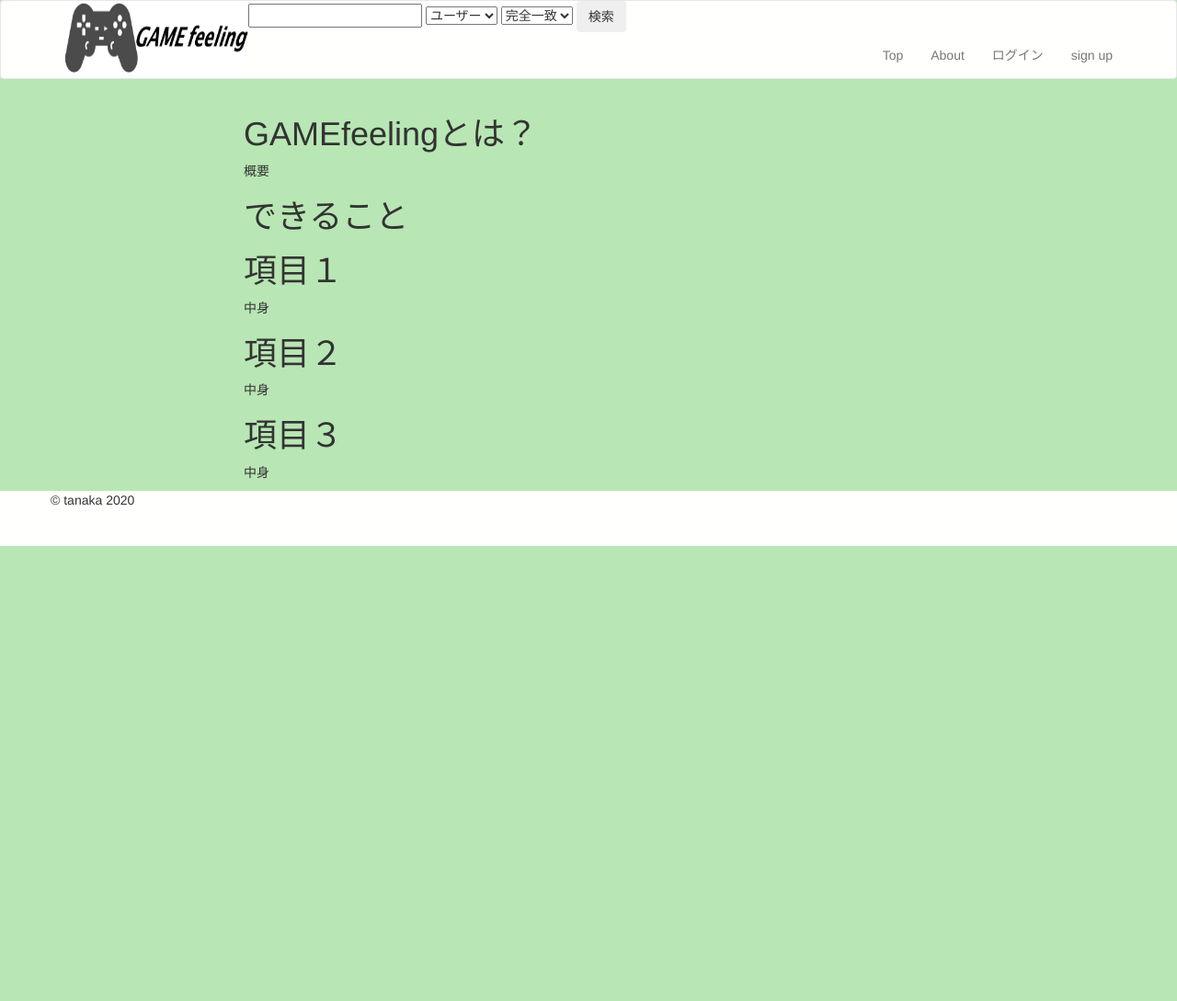
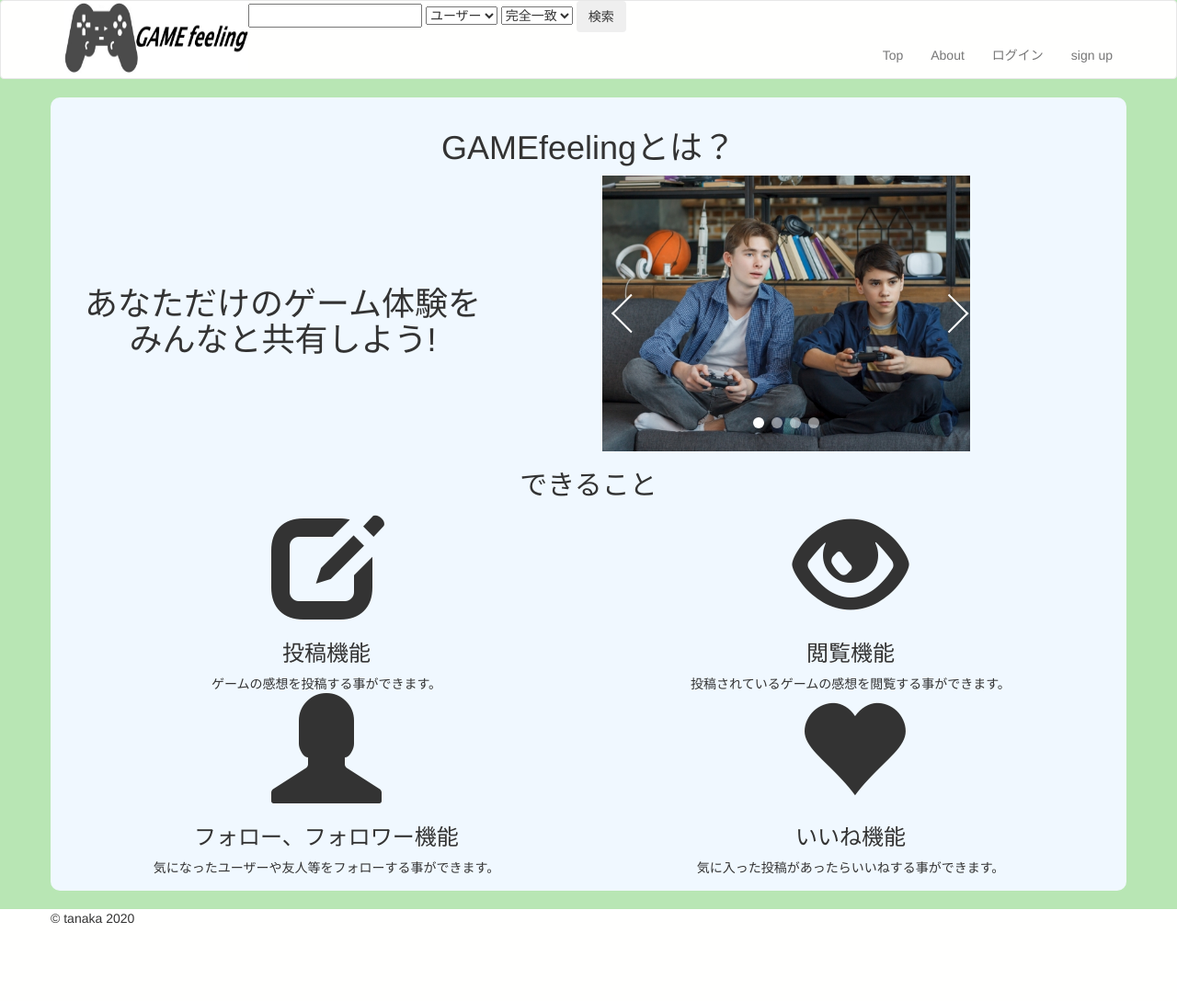
Before and after one commit to sten031/GAMEfeeling, a Rails app: page /homes/about in a window 1280 px wide. Shown: the whole page at 92% size. Before the commit the page ends 594 px from the top, so only its background shows below. Run offline with Rails 7, Linux system fonts and the light colour scheme; style sheets or scripts are compiled from the project's sources; parts of the project's set-up code (start-up, migrations or seed data) failed here and were passed over; some libraries are stand-ins or nearby versions.

Commit message:
top、aboutページ作成完了

```diff
--- a/app/assets/javascripts/application.js
+++ b/app/assets/javascripts/application.js
@@ -18,3 +18,34 @@
 //= require bootstrap-sprockets
 //= require_tree ../../../app/assets/javascripts/.
 //= require_tree .
+
+//Skipprの初期化
+$(function(){
+$("document").ready(function() {
+
+// オプションを指定してSkipprの実行
+$("#theTarget").skippr({
+    // スライドショーの変化 ("fade" or "slide")
+    transition : 'slide',
+    // 変化に係る時間(ミリ秒)
+    speed : 1800,
+    // easingの種類
+    easing : 'easeOutQuart',
+    // ナビゲーションの形("block" or "bubble")
+    navType : 'bubble',
+    // 子要素の種類("div" or "img")
+    childrenElementType : 'div',
+    // ナビゲーション矢印の表示(trueで表示)
+    arrows : true,
+    // スライドショーの自動再生(falseで自動再生なし)
+    autoPlay : true,
+    // 自動再生時のスライド切替間隔(ミリ秒)
+    autoPlayDuration : 2300,
+    // キーボードの矢印キーによるスライド送りの設定(trueで有効)
+    keyboardOnAlways : true,
+    // 一枚目のスライド表示時に戻る矢印を表示するかどうか(falseで非表示)
+    hidePrevious : false
+});
+});
+
+});
--- a/app/assets/stylesheets/application.scss
+++ b/app/assets/stylesheets/application.scss
@@ -17,9 +17,13 @@
   @import "bootstrap-sprockets";
   @import "bootstrap";
 
+html{
+  height:100%;
+}
+
 body {
   background-color: #B8E6B4;
-  margin-bottom:200px;
+  height:100%;
 }
 
 .head {
@@ -36,5 +40,65 @@ body {
 footer {
   margin-top: auto;
   background-color: #FFFFFE;
-  height: 60px;
+  height: 100px;
 }
+
+#container {
+  height: 500px;
+ }
+
+#container-about {
+  height: 300px;
+  width: 400px;
+ }
+
+.top1 {
+  background-image: url(gaming.jpg);
+}
+
+.top2 {
+  background-image: url(famicon.jpg);
+}
+
+.top3 {
+  background-image: url(n-s.jpg);
+}
+
+.top4 {
+  background-image: url(fortnite.jpg);
+}
+
+.about1 {
+  background-image: url(game1.jpg);
+}
+
+.about2 {
+  background-image: url(game2.jpg);
+}
+
+.about3 {
+  background-image: url(game3.jpg);
+}
+
+.about4 {
+  background-image: url(game4.jpg);
+}
+
+.text {
+  text-align: center;
+}
+
+.slideimag {
+  max-width: 100%;
+  max-height: 100%;
+  margin: 0 auto;
+}
+
+.field {
+  height: 200px;
+}
+
+.about-strong {
+  padding-top:100px;
+  text-align: center;
+}
--- a/app/views/homes/about.html.erb
+++ b/app/views/homes/about.html.erb
@@ -1,11 +1,39 @@
-<div class="col-xs-offset-2 col-xs-8">
+<div class="col-xs-12 base text">
   <h1>GAMEfeelingとは？</h1>
-  <p>概要</p>
-  <h1>できること</h1>
-  <h1>項目１</h1>
-  <p>中身</p>
-  <h1>項目２</h1>
-  <p>中身</p>
-  <h1>項目３</h1>
-  <p>中身</p>
+  <div class="col-xs-5 about-strong">
+    <h1>あなただけのゲーム体験をみんなと共有しよう!</h1>
+  </div>
+  <div class="col-xs-offset-1 col-xs-6">
+    <div id="container-about">
+        <div id="theTarget">
+            <div class="about1"></div>
+            <div class="about2"></div>
+            <div class="about3"></div>
+            <div class="about4"></div>
+        </div>
+    </div>
+  </div>
+  <div class="col-xs-12">
+    <h2>できること</h2>
+  </div>
+  <div class="col-xs-6 field">
+    <span class="glyphicon glyphicon-edit" aria-hidden="true" style="font-size: 120px"></span>
+    <h3>投稿機能</h3>
+    <p>ゲームの感想を投稿する事ができます。</p>
+  </div>
+  <div class="col-xs-6 field">
+    <span class="glyphicon glyphicon-eye-open" aria-hidden="true" style="font-size: 120px"></span>
+    <h3>閲覧機能</h3>
+    <p>投稿されているゲームの感想を閲覧する事ができます。</p>
+  </div>
+  <div class="col-xs-6 field">
+    <span class="glyphicon glyphicon-user" aria-hidden="true" style="font-size: 120px"></span>
+    <h3>フォロー、フォロワー機能</h3>
+    <p>気になったユーザーや友人等をフォローする事ができます。</p>
+  </div>
+  <div class="col-xs-6 field">
+    <span class="glyphicon glyphicon-heart" aria-hidden="true" style="font-size: 120px"></span>
+    <h3>いいね機能</h3>
+    <p>気に入った投稿があったらいいねする事ができます。</p>
+  </div>
 </div>
--- a/app/views/layouts/application.html.erb
+++ b/app/views/layouts/application.html.erb
@@ -52,6 +52,7 @@
     <%= yield %>
       </div>
     </div>
+    <div class="adjustment"></div>
 
   <footer>
     <div class="container copyright">
```
Also changed, not shown: app/views/homes/top.html.erb (+10 -5 lines), app/assets/images/famicon.jpg (added), app/assets/images/fortnite.jpg (added), app/assets/images/game1.jpg (added), app/assets/images/game2.jpg (added), app/assets/images/game3.jpg (added), app/assets/images/game4.jpg (added), app/assets/images/gaming.jpg (added), app/assets/images/n-s.jpg (added), app/assets/images/toukou.jpg (added), 4 other files.
